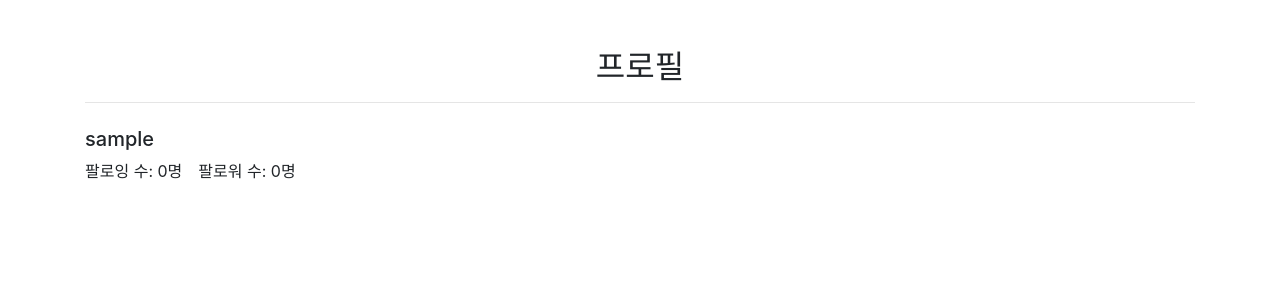
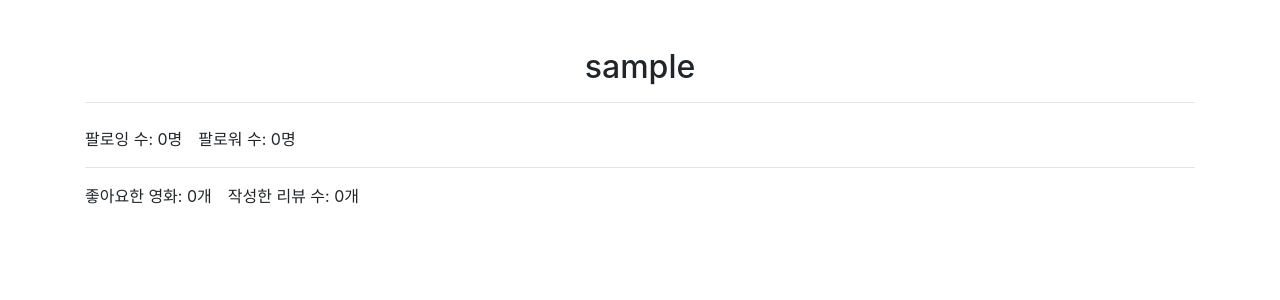
Before and after one commit to jhj9109/Movie_Flex, a Django app: template accounts/templates/accounts/profile.html in a window 1280 px wide. Shown: the part 56-356 px from the top of the page. Run offline with Django 3.2, Linux system fonts and the light colour scheme; the template is opened without the code that fills it: values that come from a table or form of the project are taken from there, others are empty; the visitor is signed in with stand-in values (Sample User, id 1); data comes from the database, SQL or seed files in the repository; some libraries are stand-ins or nearby versions.

Commit message:
Add Follow

```diff
--- a/accounts/templates/accounts/profile.html
+++ b/accounts/templates/accounts/profile.html
@@ -2,20 +2,24 @@
 {% load bootstrap4 %}
 
 {% block app %}
-  <h2 class="text-center">프로필</h2>
+  <h2 class="text-center">{{ person.username }}</h2>
   <hr class="mb-4">
-
-  <h5>{{ person.username }}</h5>
 
   <div class="d-flex">
     <div class="mr-3">팔로잉 수: {{ person.followings.count }}명</div>
     <div class="mr-3">팔로워 수: {{ person.followers.count }}명</div>
-    {% comment %} {% if not request.user == person %}
+    {% if not request.user == person %}
       {% if request.user in person.followers.all %}
-      <div class="text-danger"><a href="{% url 'accounts:follow' person.pk %}">팔로우 취소</a></div>
+      <div class="text-danger"><a href="{% url 'accounts:follow' person.username %}">팔로우 취소</a></div>
       {% else %}
-      <div class="text-danger"><a href="{% url 'accounts:follow' person.pk %}">팔로우</a></div>
+      <div class="text-danger"><a href="{% url 'accounts:follow' person.username %}">팔로우</a></div>
       {% endif %}
-    {% endif %} {% endcomment %}
+    {% endif %}
   </div>
+  <hr>
+  <div class="d-flex">
+    <div class="mr-3">좋아요한 영화: {{person.like_reviews.count}}개</div>
+    <div class="mr-3">작성한 리뷰 수: {{person.reviews.count}}개</div>
+  </div>
+
 {% endblock %}
--- a/accounts/urls.py
+++ b/accounts/urls.py
@@ -7,4 +7,5 @@ urlpatterns = [
     path('signup/', views.signup, name='signup'),
     path('logout/', views.logout, name='logout'),
     path('<username>/', views.profile, name='profile'),
+    path('<username>/follow', views.follow, name='follow'),
 ]
```
Also changed, not shown: accounts/views.py (+18 -8 lines).
